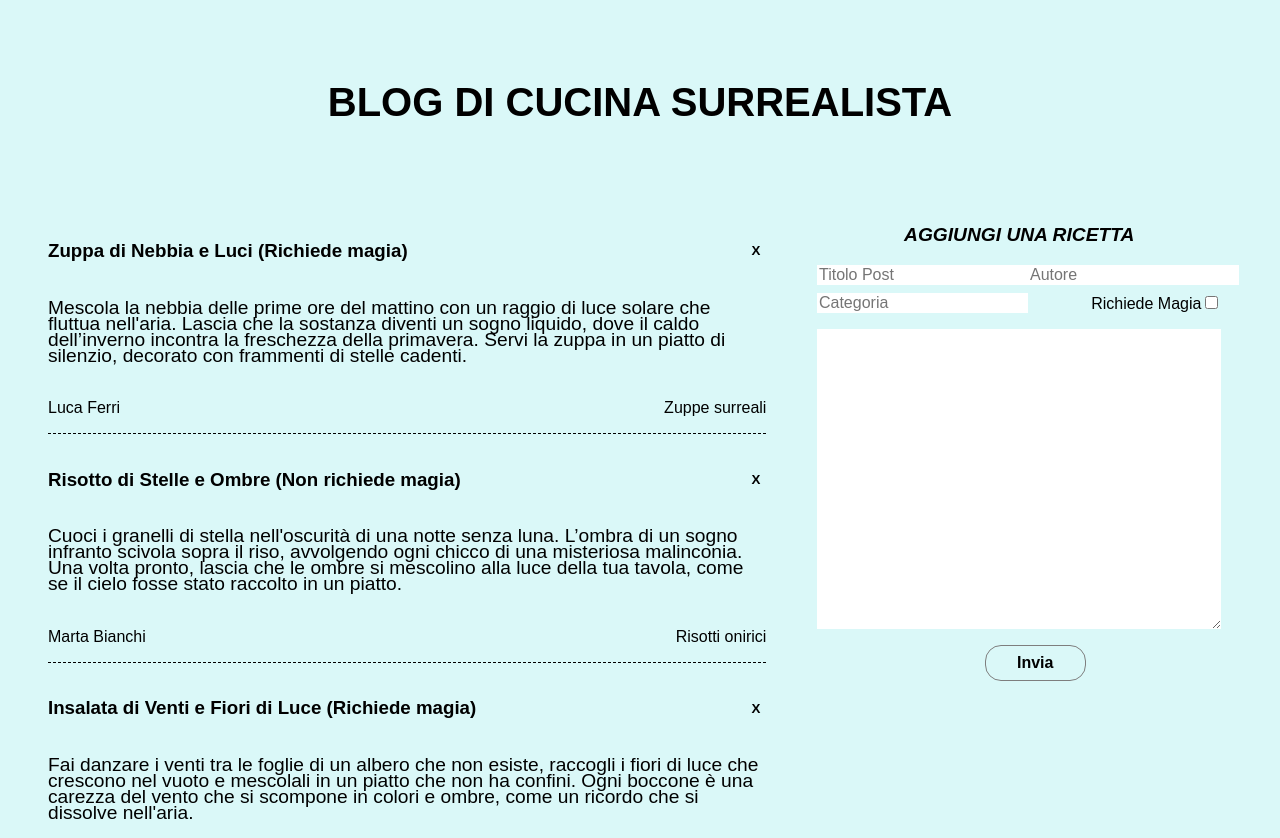
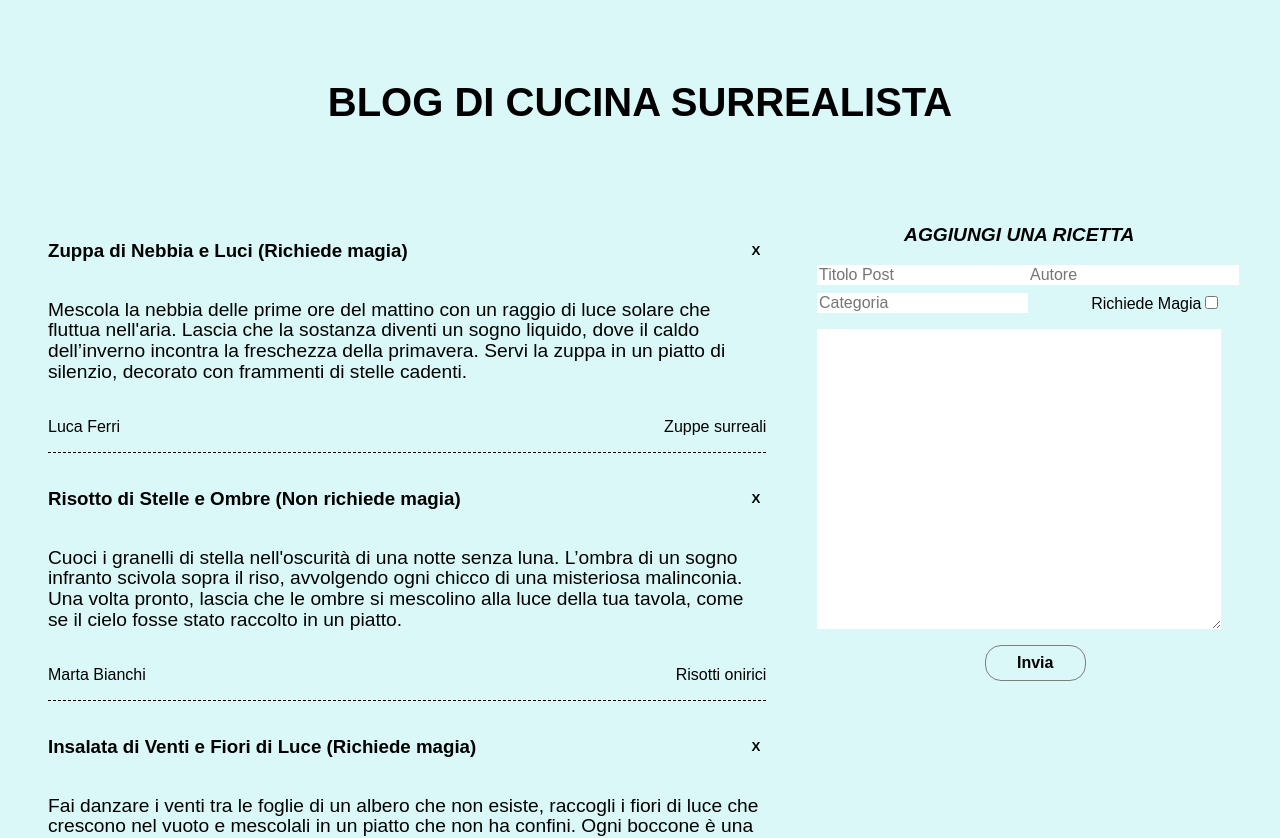
Before and after one commit to valentinobellini/react-form-multifield, a React (Vite) app: page / in a window 1280 px wide. Shown: the top 838 px of the page. Built offline with nearby package versions, Linux system fonts and the light colour scheme.

Commit message:
patch css

```diff
--- a/src/index.css
+++ b/src/index.css
@@ -29,9 +29,6 @@ body {
   margin-bottom: 5rem;
 }
 
-
-
-
 .main-wrapper {
   display: flex;
   justify-content: space-around;
@@ -45,10 +42,6 @@ body {
   /* border: 2px dashed blue; */
 }
 
-
-
-
-
 .right-wrapper {
   width: 40%;
   display: flex;
@@ -58,7 +51,8 @@ body {
 
 
 
-
+/* _______________________
+_______________________ */
 
 
 /* post style */
@@ -96,7 +90,7 @@ body {
   font-Family: "Montserrat", sans-serif;
   font-weight: 300;
   font-size: 1.2rem;
-  line-height: 1rem;
+  line-height: 1.3rem;
   text-align: start;
 }
 
@@ -119,6 +113,11 @@ body {
 }
 
 
+
+
+
+/* _______________________
+_______________________ */
 
 /* form style */
 form {
```
